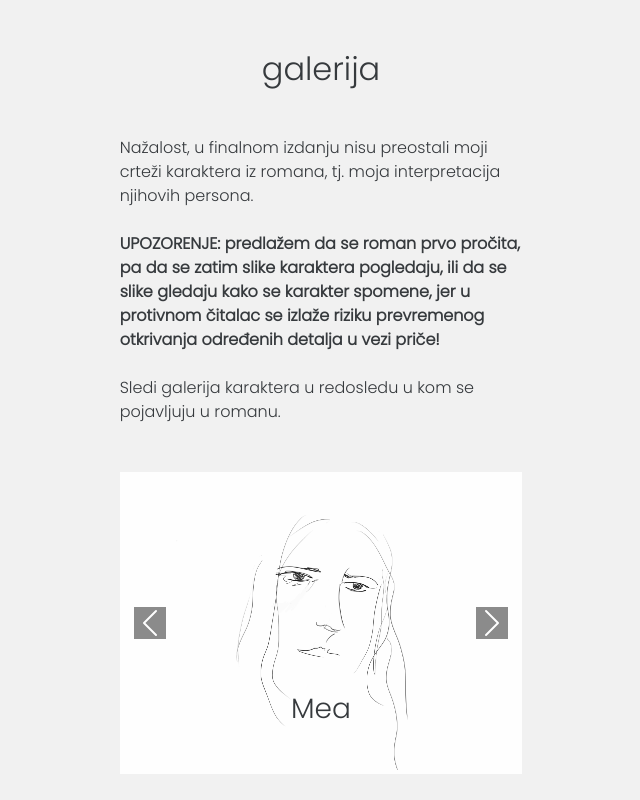
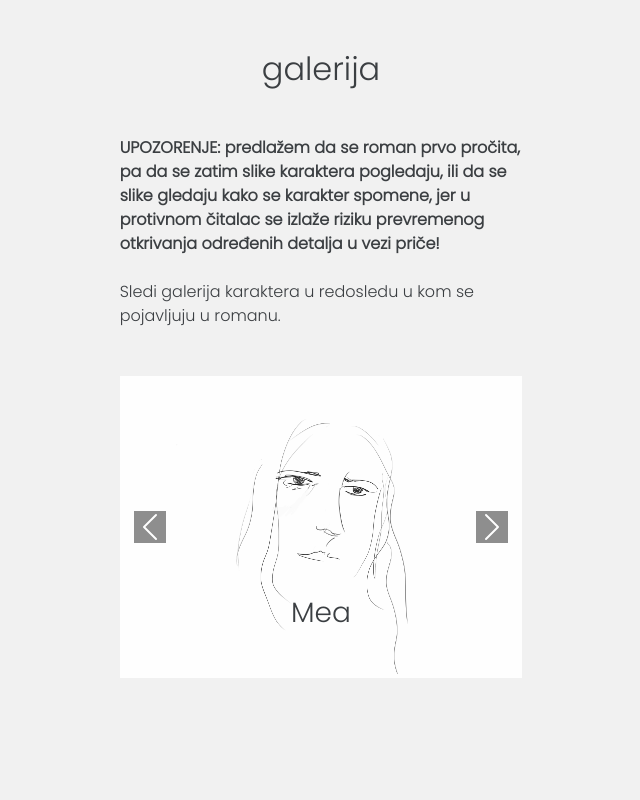
Before and after one commit to lukagaca/bootstrap3, a plain HTML site: page index.html in a window 1280 px wide. Shown: the part 1760-2560 px from the top of the page, without its empty margins (319-959 px from the left). Drawn offline with nearby package versions, Linux system fonts and the light colour scheme.

Commit message:
Update index.html

```diff
--- a/index.html
+++ b/index.html
@@ -41,8 +41,7 @@
     </div>
     <div class="container col-md-4 col-12 text-justify my-4 book-desc react">
         <h2 class="book-gal-title text-center">galerija</h2>
-        <p class="book-gal-text my-5 p-4 p-md-0">Nažalost, u finalnom izdanju nisu preostali moji crteži karaktera iz romana, tj. moja interpretacija njihovih persona.
-            <br><br><span class="fw-bold">UPOZORENJE: predlažem da se roman prvo pročita, pa da se zatim slike karaktera pogledaju, ili da se slike gledaju kako se karakter spomene,
+        <p class="book-gal-text my-5 p-4 p-md-0"><span class="fw-bold">UPOZORENJE: predlažem da se roman prvo pročita, pa da se zatim slike karaktera pogledaju, ili da se slike gledaju kako se karakter spomene,
                 jer u protivnom čitalac se izlaže riziku prevremenog otkrivanja određenih detalja u vezi priče!
             </span>
             <br><br>Sledi galerija karaktera u redosledu u kom se pojavljuju u romanu.
```
